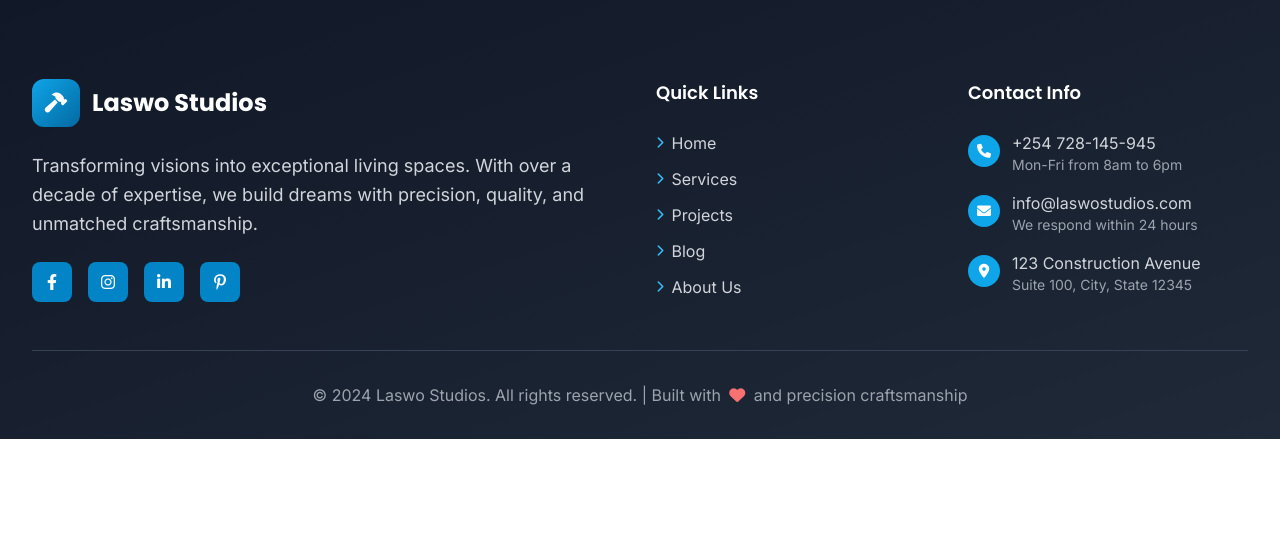
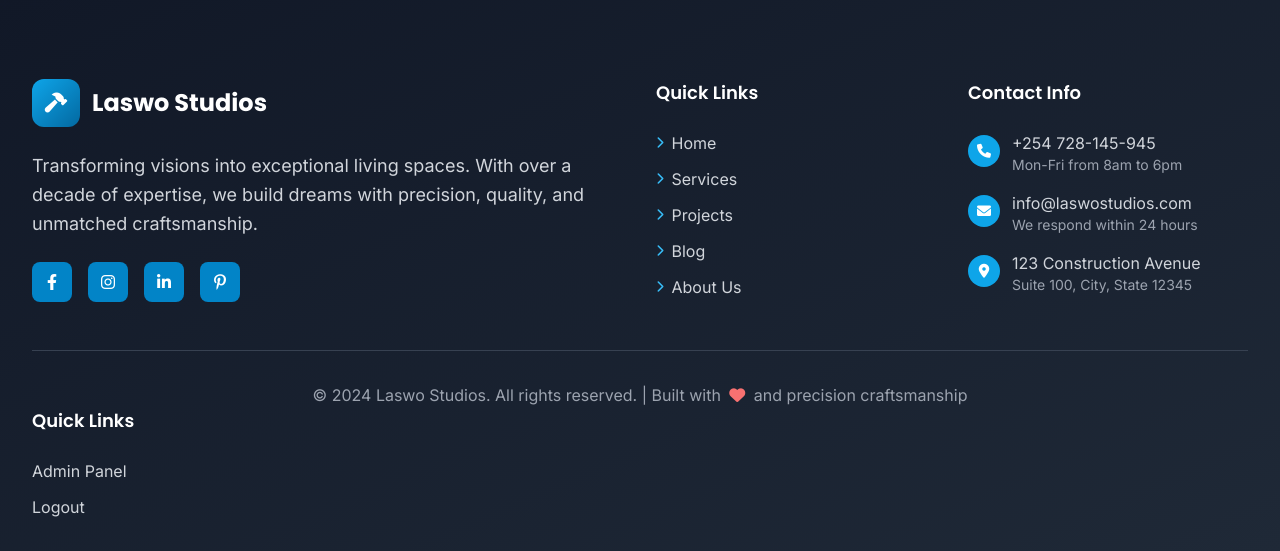
Before and after one commit to Jay-long2/Laswo_final_project, a Django app: a page that uses pages/templates/pages/base.html in a window 1280 px wide. Shown: the part 4589-5140 px from the top of the page. Before the commit the page ends 5028 px from the top, so only its background shows below. Run offline with Django 4.2, Linux system fonts and the light colour scheme; a user stored in the database is signed in; data comes from the database, SQL or seed files in the repository; both versions use the stored data as it was after the commit; some libraries are stand-ins or nearby versions.

Commit message:
admin link

```diff
--- a/pages/templates/pages/base.html
+++ b/pages/templates/pages/base.html
@@ -326,6 +326,17 @@
             <div class="border-t border-gray-700 mt-12 pt-8 text-center">
                 <p class="text-gray-400">&copy; 2024 Laswo Studios. All rights reserved. | Built with <i class="fas fa-heart text-red-400 mx-1"></i> and precision craftsmanship</p>
             </div>
+                <div>
+    <h4 class="font-heading font-semibold text-lg mb-6">Quick Links</h4>
+    <ul class="space-y-3">
+        <!-- other links -->
+        {% if user.is_authenticated and user.is_staff %}
+        <li><a href="{% url 'admin:index' %}" class="text-gray-300 hover:text-white transition-colors">Admin Panel</a></li>
+        <li><a href="{% url 'admin:logout' %}" class="text-gray-300 hover:text-white transition-colors">Logout</a></li>
+        {% endif %}
+    </ul>
+</div>
+
         </div>
     </footer>
 
```
Also changed, not shown: db.sqlite3.
